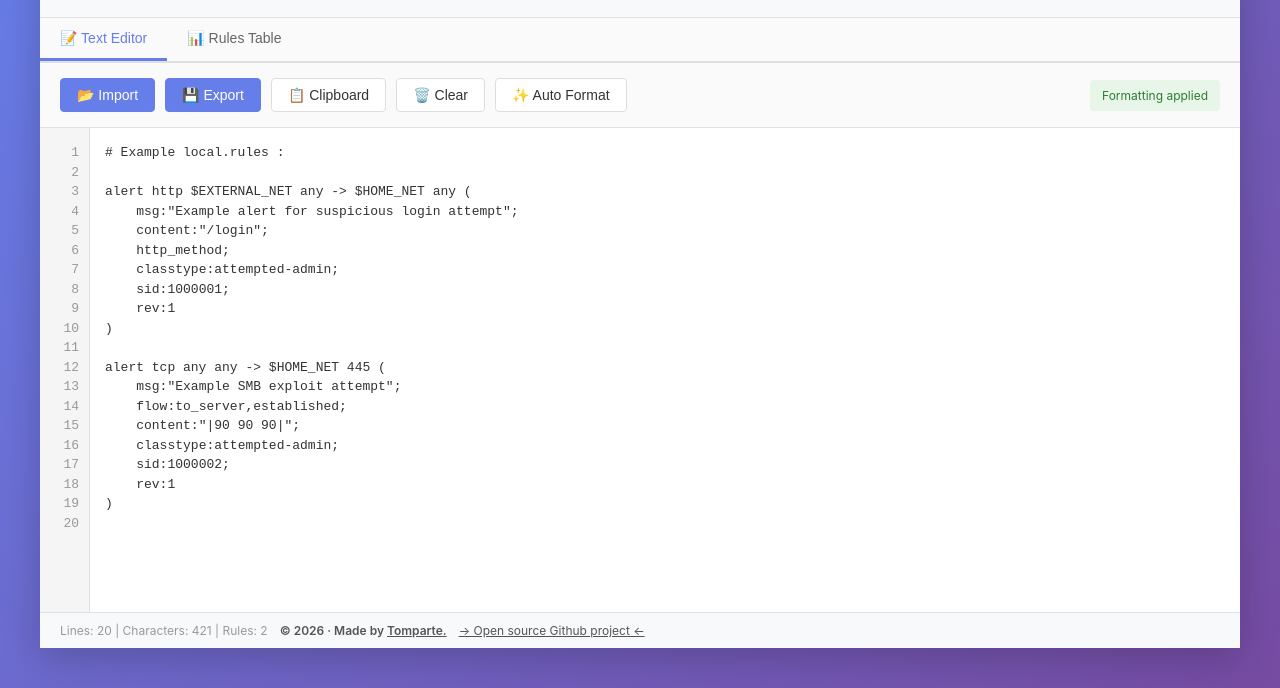
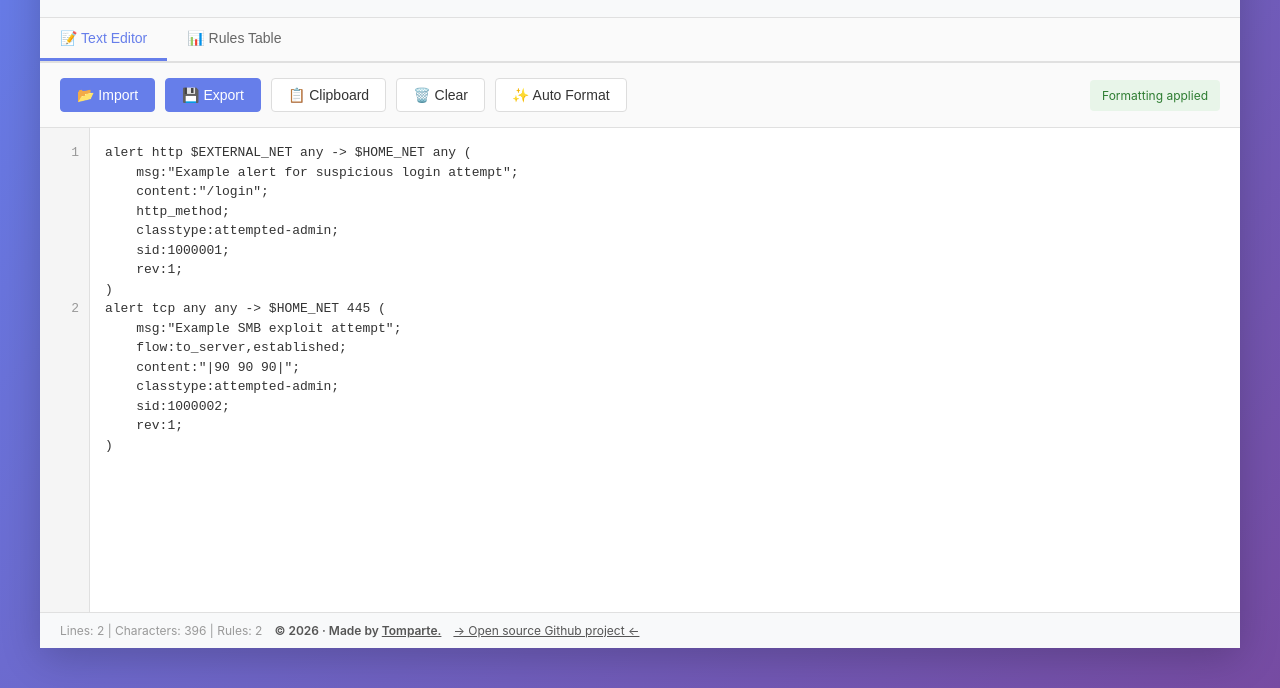
Before and after one commit to Tomparte/nids-editor, a plain HTML site: page rules-editor/index.html in a window 1280 px wide. Both pictures are taken after a click on the button "✨ Auto Format". Shown: the part 112-800 px from the top of the page. Drawn offline with Linux system fonts and the light colour scheme.

Commit message:
new indentation

```diff
--- a/rules-editor/index.html
+++ b/rules-editor/index.html
@@ -1273,17 +1273,34 @@ alert tcp any any -> $HOME_NET 445 (
             updateDuplicateSidState(parsedRules);
 
             const lines = editor.value.split('\n');
-            const lineCount = lines.length;
             const charCount = editor.value.length;
             const ruleCount = editor.value.match(/^alert\s/gm)?.length || 0;
 
-            // Generate line numbers - each on its own line
+            // Generate line numbers - one per rule block (not per visual line)
             lineNumbers.innerHTML = '';
-            for (let i = 1; i <= lineCount; i++) {
-                const lineNum = document.createElement('div');
-                lineNum.textContent = i;
-                lineNum.style.height = '1.5em';
-                lineNumbers.appendChild(lineNum);
+            let ruleLineNum = 1;
+            let inRuleBlock = false;
+
+            for (let i = 0; i < lines.length; i++) {
+                const line = lines[i];
+                const lineDiv = document.createElement('div');
+                lineDiv.style.height = '1.5em';
+
+                // Check if this line starts a new rule
+                if (/^(alert|drop|pass|rejectboth|rejectdst|rejectsrc|reject)\s/.test(line)) {
+                    lineDiv.textContent = ruleLineNum;
+                    ruleLineNum++;
+                    inRuleBlock = true;
+                } else if (inRuleBlock && line.trim() === ')') {
+                    // End of rule block
+                    lineDiv.textContent = '';
+                    inRuleBlock = false;
+                } else {
+                    // Lines within rule or empty lines get no number
+                    lineDiv.textContent = '';
+                }
+
+                lineNumbers.appendChild(lineDiv);
             }
 
             // Update highlight layer for duplicate SIDs
@@ -1308,7 +1325,7 @@ alert tcp any any -> $HOME_NET 445 (
                 highlightLayer.scrollTop = editor.scrollTop;
             }
 
-            stats.textContent = `Lines: ${lineCount} | Characters: ${charCount} | Rules: ${ruleCount}`;
+            stats.textContent = `Lines: ${ruleCount} | Characters: ${charCount} | Rules: ${ruleCount}`;
         }
 
         // Scroll editor and line numbers together
@@ -1370,8 +1387,24 @@ alert tcp any any -> $HOME_NET 445 (
             if (!ensureUniqueSidsBeforeSave()) {
                 return;
             }
-            const content = editor.value;
-            const blob = new Blob([content], { type: 'text/plain' });
+            // Export: each rule must be on a single line for Suricata
+            const rules = parseRules();
+            const exportedLines = rules.map(rule => {
+                // Build rule on a single line
+                const ruleData = {
+                    action: rule.action || 'alert',
+                    protocol: rule.protocol || 'tcp',
+                    source: rule.source || 'any',
+                    srcPort: rule.srcPort || 'any',
+                    dest: rule.dest || 'any',
+                    destPort: rule.destPort || 'any'
+                };
+                const segments = collectOptionSegments(rule);
+                const optionsBlock = segments.map(seg => sanitizeOption(seg) + ';').join(' ');
+                return `${ruleData.action} ${ruleData.protocol} ${ruleData.source} ${ruleData.srcPort} -> ${ruleData.dest} ${ruleData.destPort} (${optionsBlock})`;
+            });
+            const exportContent = exportedLines.join('\n');
+            const blob = new Blob([exportContent], { type: 'text/plain' });
             const url = URL.createObjectURL(blob);
             const a = document.createElement('a');
             a.href = url;
@@ -1407,7 +1440,7 @@ alert tcp any any -> $HOME_NET 445 (
             confirmModal.classList.remove('show');
         }
 
-        // Auto format - Format Suricata rules properly
+        // Auto format - Format Suricata rules (one rule per line, displayed nicely with wrapping)
         function autoFormat() {
             let content = editor.value;
 
@@ -1416,44 +1449,25 @@ alert tcp any any -> $HOME_NET 445 (
                 return;
             }
 
-            // Split by alert/drop/pass rules
-            const rules = content.split(/(?=^(?:alert|drop|pass|rejectboth|rejectdst|rejectsrc|reject)\s)/m);
+            const rules = parseRules();
 
+            // Format each rule on a single line (with newlines treated as visual wrapping)
             const formattedRules = rules.map(rule => {
-                if (!rule.trim()) return '';
-
-                // Extract the action and header (alert http $HOME_NET any -> $EXTERNAL_NET any)
-                const headerMatch = rule.match(/^((?:alert|drop|pass|rejectboth|rejectdst|rejectsrc|reject)\s+[^(]+)\(/);
-                if (!headerMatch) return rule; // Return as-is if can't parse
-
-                const header = headerMatch[1].trim();
-                const contentPart = rule.substring(headerMatch[0].length);
-
-                // Extract the rule options (content between parentheses)
-                const optionsMatch = contentPart.match(/^([\s\S]*?)\)\s*$/);
-                if (!optionsMatch) return rule; // Return as-is if can't parse
-
-                let options = optionsMatch[1];
-
-                // Split options by semicolon, trim each one
-                let optionLines = options
-                    .split(';')
-                    .map(opt => opt.trim())
-                    .filter(opt => opt.length > 0);
-
-                // Format with proper indentation
-                let formatted = header + ' (\n';
-                optionLines.forEach((opt, index) => {
-                    formatted += '    ' + opt;
-                    if (index < optionLines.length - 1) {
-                        formatted += ';';
-                    }
-                    formatted += '\n';
-                });
-                formatted += ')\n';
-
-                return formatted;
-            }).filter(rule => rule.trim());
+                const ruleData = {
+                    action: rule.action || 'alert',
+                    protocol: rule.protocol || 'tcp',
+                    source: rule.source || 'any',
+                    srcPort: rule.srcPort || 'any',
+                    dest: rule.dest || 'any',
+                    destPort: rule.destPort || 'any'
+                };
+                const segments = collectOptionSegments(rule);
+                // Put newlines and indentation for nice display
+                const optionsBlock = segments
+                    .map(seg => `\n    ${sanitizeOption(seg)};`)
+                    .join('');
+                return `${ruleData.action} ${ruleData.protocol} ${ruleData.source} ${ruleData.srcPort} -> ${ruleData.dest} ${ruleData.destPort} (${optionsBlock}\n)`;
+            });
 
             editor.value = formattedRules.join('\n');
             updateDisplay();
```
